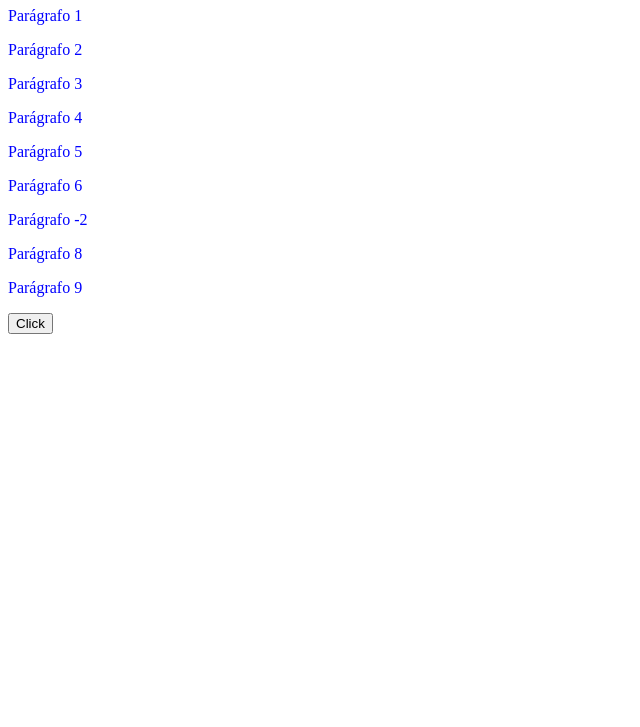
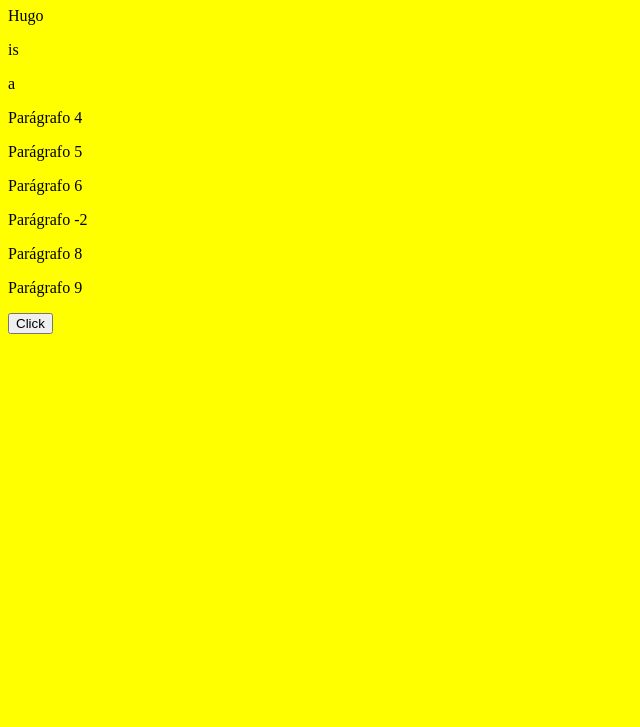
Before and after one commit to paaraujogit/pa-rumeuronext-git, a plain HTML site: page allUpdate/index.html in a window 1280 px wide. Shown: the part 73-800 px from the top of the page, without its empty margins (0-640 px from the left). Drawn offline with Linux system fonts and the light colour scheme.

Commit message:
Updating index.html

```diff
--- a/allUpdate/index.html
+++ b/allUpdate/index.html
@@ -4,10 +4,10 @@
     <title>Página HTML - Academia Java</title>
     <style>
        body {
-         background-color: white;
+         background-color: yellow;
        }
        p {
-         color: blue;
+         color: ping;
        }
     </style>
     <script>
@@ -18,9 +18,9 @@
   </head>
   <body>
     <h1>HTML Demo Page - allUpdate</h1>
-    <p>Parágrafo 1</p>
-    <p>Parágrafo 2</p>
-    <p>Parágrafo 3</p>
+    <p>Hugo</p>
+    <p>is</p>
+    <p>a</p>
     <p>Parágrafo 4</p>
     <p>Parágrafo 5</p>
     <p>Parágrafo 6</p>
```
